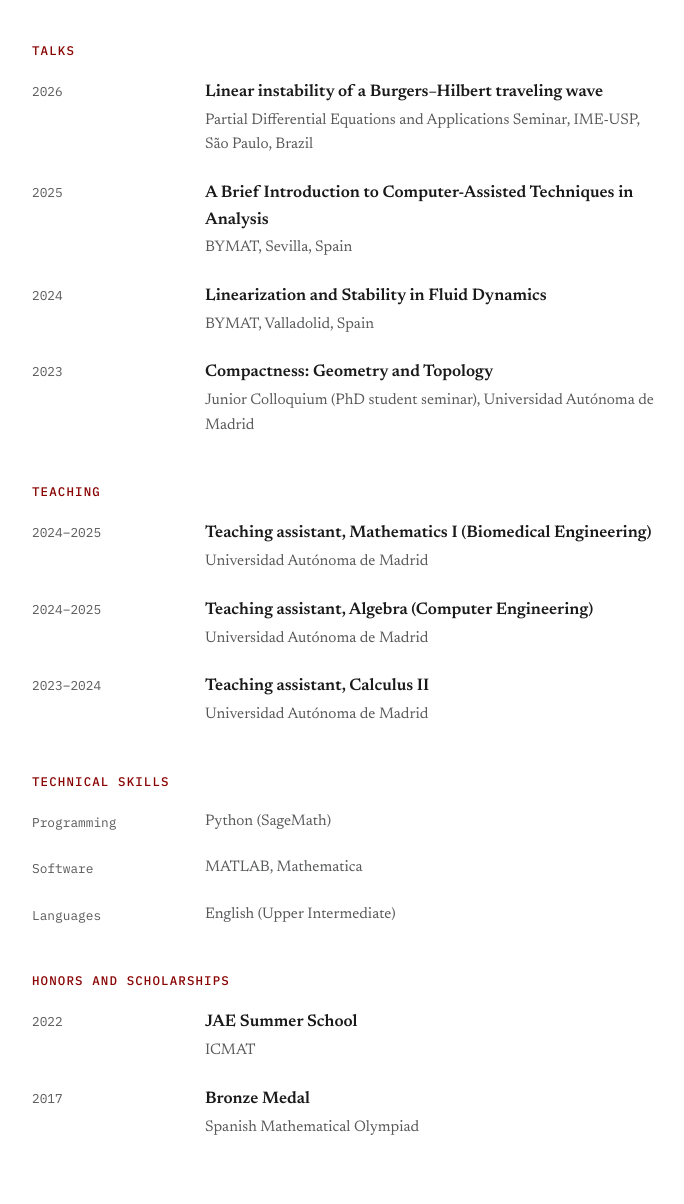
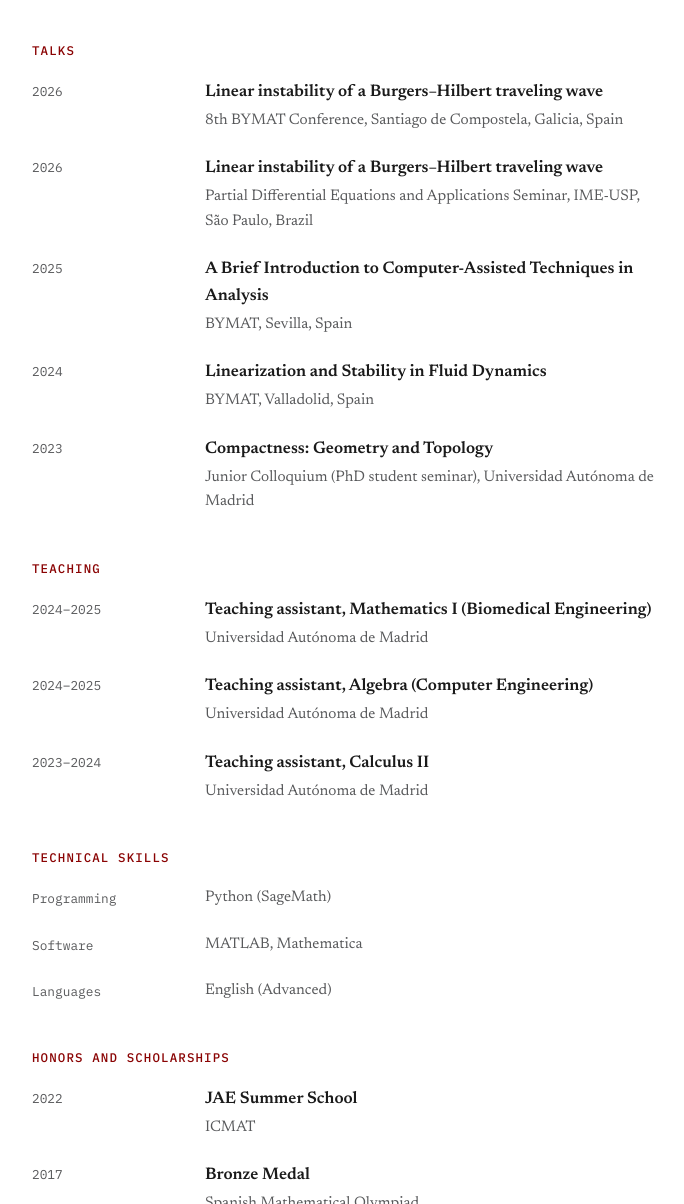
Before and after one commit to MiguelMGPascualCaballo/MiguelMGPascualCaballo.github.io, a plain HTML site: page cv.html in a window 1280 px wide. Shown: the part 845-2049 px from the top of the page, without its empty margins (296-980 px from the left). Drawn offline with Linux system fonts and the light colour scheme.

Commit message:
Update CV

```diff
--- a/cv.html
+++ b/cv.html
@@ -84,6 +84,13 @@
           <div class="when">2026</div>
           <div class="what">
             <h3>Linear instability of a Burgers–Hilbert traveling wave</h3>
+            <p>8th BYMAT Conference, Santiago de Compostela, Galicia, Spain</p>
+          </div>
+        </div>
+        <div class="entry">
+          <div class="when">2026</div>
+          <div class="what">
+            <h3>Linear instability of a Burgers–Hilbert traveling wave</h3>
             <p>Partial Differential Equations and Applications Seminar, IME-USP, São Paulo, Brazil</p>
           </div>
         </div>
@@ -151,7 +158,7 @@
         </div>
         <div class="entry">
           <div class="when">Languages</div>
-          <div class="what"><p>English (Upper Intermediate)</p></div>
+          <div class="what"><p>English (Advanced)</p></div>
         </div>
       </div>
     </section>
```
Also changed, not shown: 2 other files.
